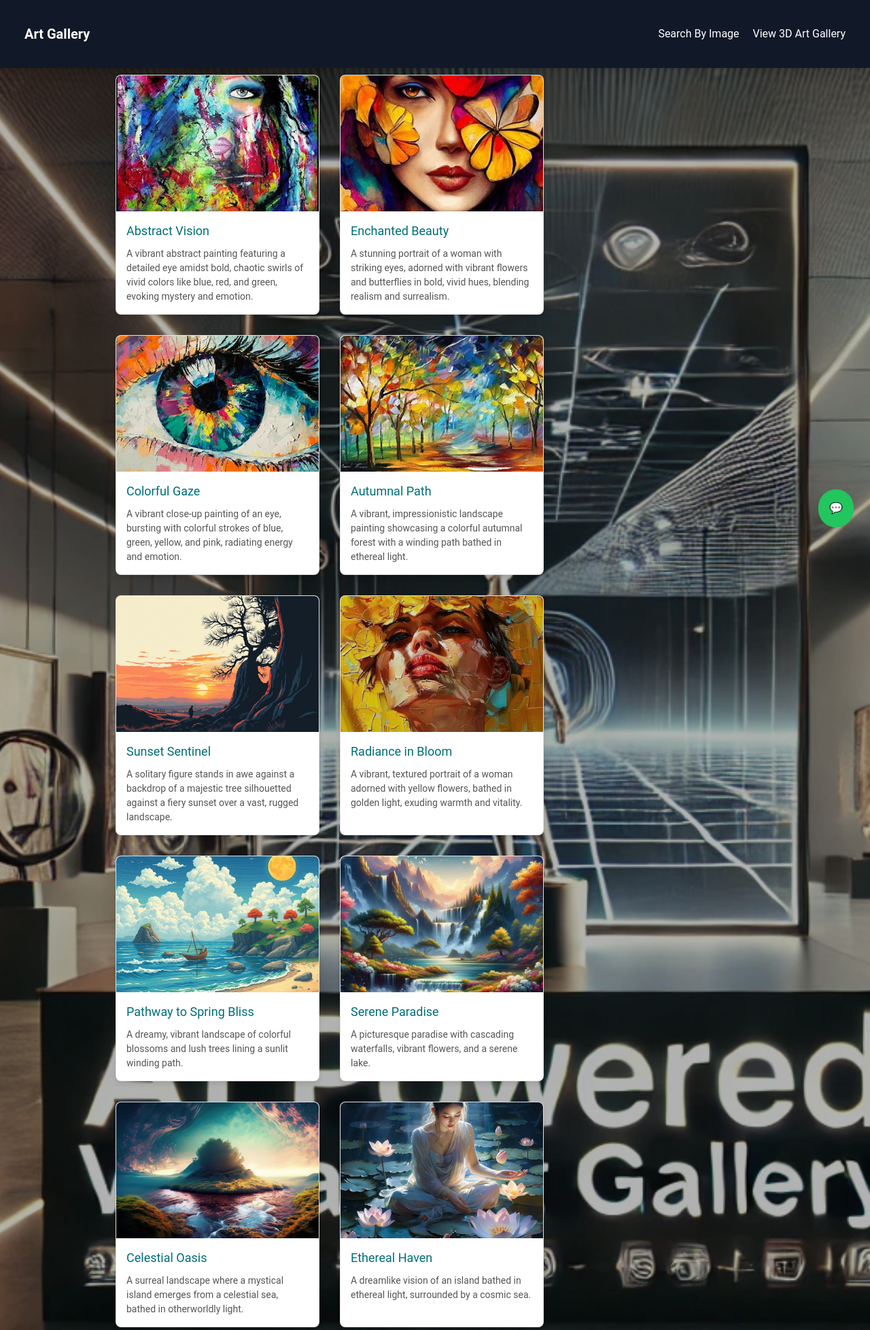
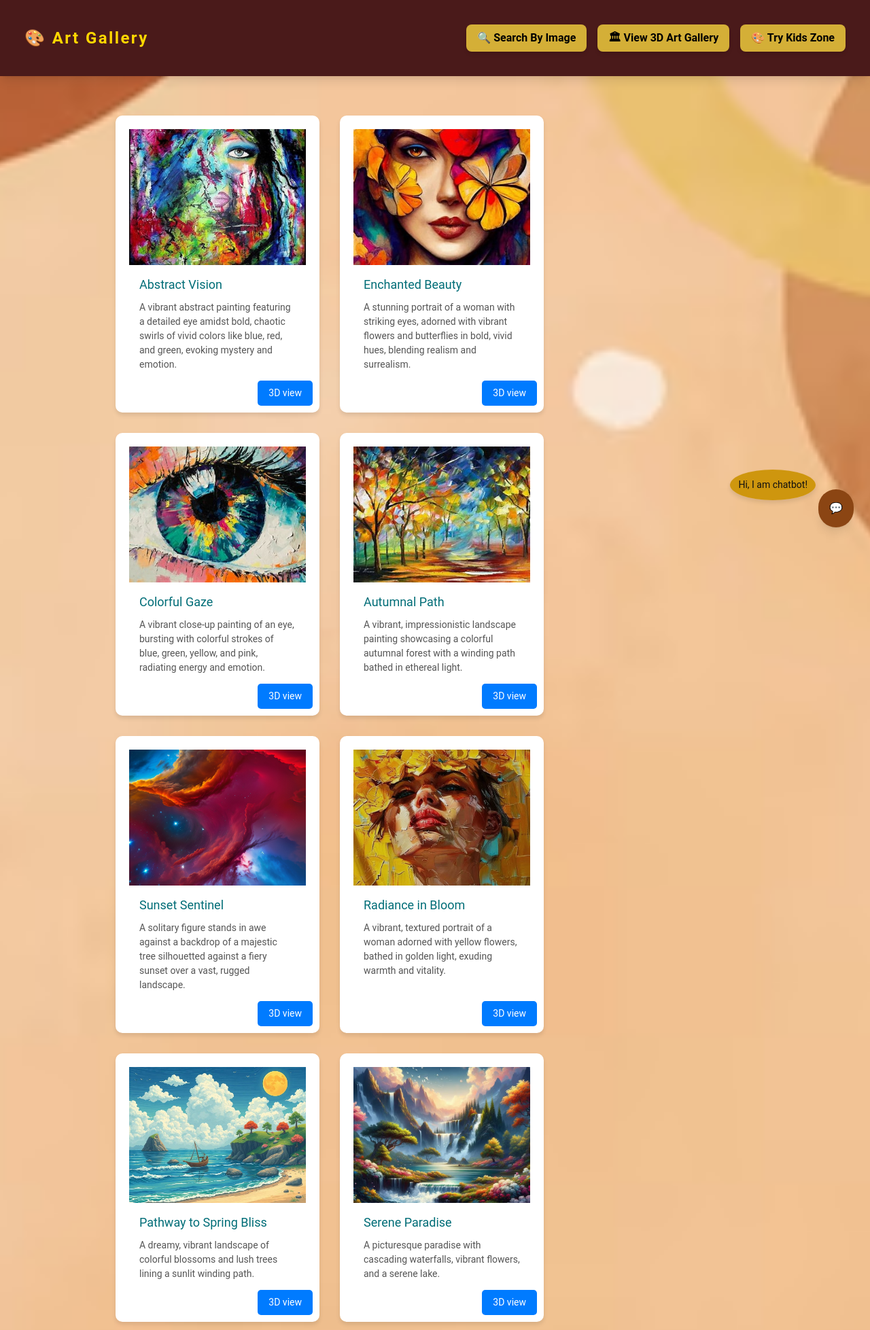
Before and after one commit to Sailajayadav/ai-powered-art-gallery-with-integrated-story-teller, a Flask app: page /home in a window 1280 px wide. Shown: the top 1957 px of the page at 68% size. Run offline with Flask 3, Linux system fonts and the light colour scheme; some libraries are stand-ins or nearby versions.

Commit message:
secind commit

```diff
--- a/app.py
+++ b/app.py
@@ -54,6 +54,11 @@ def signup():
     """Render the Sign-Up Page."""
     return render_template("signup.html")
 
+@app.route("/3d")
+def Threed():
+    """Render the Sign-Up Page."""
+    return render_template("3d.html")
+
 @app.route("/home")
 def home():
     """Render the Home Page."""
--- a/static/css/styles.css
+++ b/static/css/styles.css
@@ -3,12 +3,11 @@ body {
     font-family: 'Roboto', sans-serif;
     margin: 0;
     padding: 0;
-    background-image: url('background.jpg'); /* Replace with your image path */
+    background-image: url('watercolor-terracotta-background-design_23-2149536616.avif'); /* Replace with your image path */
     background-size: cover; /* Ensure the background image covers the entire page */
     background-position: center; /* Center the image */
     background-repeat: no-repeat; /* Prevent repeating the background image */
-    position: relative; /* Allow for overlay positioning */
-    color: #333; /* Dark charcoal for text */
+
 }
 #viewGalleryBtn {
     display: inline-block;
@@ -28,17 +27,7 @@ body {
 }
 
 /* Overlay for background image */
-body::before {
-    content: ''; /* Required for the overlay */
-    position: absolute;
-    top: 0;
-    left: 0;
-    width: 100%;
-    height: 100%;
-    background-color: black; /* Black overlay */
-    opacity: 0.3; /* 90% opacity */
-    z-index: -1; /* Ensure the overlay stays behind content */
-}
+
 
 .container {
     display: flex;
@@ -52,18 +41,19 @@ body::before {
     gap: 30px;
     justify-content: center;
     flex: 0 0 75%;
-    margin-top: 90px;
+    margin-top: 150px;
 }
 
 .card {
-    border: 1px solid #dddd;
-    border-radius: 8px;
-    overflow: hidden;
-    width: 300px;
-    box-shadow: 0 4px 6px rgba(0, 0, 0, 0.1);
-    background-color: #fff;
-    text-align: center;
-    transition: transform 0.2s ease, box-shadow 0.2s ease;
+    position: relative;
+    width: 300px; /* Adjust as needed */
+    padding: 20px;
+    background: white;
+    box-shadow: 0px 4px 6px rgba(0, 0, 0, 0.1);
+    border-radius: 10px;
+    display: flex;
+    flex-direction: column;
+    justify-content: space-between;
 }
 
 .card img {
@@ -75,8 +65,25 @@ body::before {
 .card-description {
     padding: 15px;
     text-align: left;
+    flex-grow: 1; /* Pushes the button to the bottom */
+    padding-bottom: 40px;
+}
+.card .button {
+    position: absolute;
+    bottom: 10px;
+    right: 10px;
+    padding: 8px 16px;
+    font-size: 14px;
+    background-color: #007BFF;
+    color: white;
+    border: none;
+    border-radius: 5px;
+    cursor: pointer;
 }
 
+.card .button:hover {
+    background-color: #0056b3;
+}
 .card h3 {
     font-size: 18px;
     margin: 0 0 10px;
--- a/static/data/data.json
+++ b/static/data/data.json
@@ -3,7 +3,7 @@
     { "title": "Enchanted Beauty", "description": "A stunning portrait of a woman with striking eyes, adorned with vibrant flowers and butterflies in bold, vivid hues, blending realism and surrealism.", "imageUrl": "static/images/art2.jpeg" },
     { "title": "Colorful Gaze", "description": "A vibrant close-up painting of an eye, bursting with colorful strokes of blue, green, yellow, and pink, radiating energy and emotion.", "imageUrl": "static/images/art3.jpeg" },
     { "title": "Autumnal Path", "description": "A vibrant, impressionistic landscape painting showcasing a colorful autumnal forest with a winding path bathed in ethereal light.", "imageUrl": "static/images/art4.jpeg" },
-    { "title": "Sunset Sentinel", "description": "A solitary figure stands in awe against a backdrop of a majestic tree silhouetted against a fiery sunset over a vast, rugged landscape.", "imageUrl": "static/images/art5.png" },
+    { "title": "Sunset Sentinel", "description": "A solitary figure stands in awe against a backdrop of a majestic tree silhouetted against a fiery sunset over a vast, rugged landscape.", "imageUrl": "static/images/image.png" },
     { "title": "Radiance in Bloom", "description": "A vibrant, textured portrait of a woman adorned with yellow flowers, bathed in golden light, exuding warmth and vitality.", "imageUrl": "static/images/art6.jpg" },
     { "title": "Pathway to Spring Bliss", "description": "A dreamy, vibrant landscape of colorful blossoms and lush trees lining a sunlit winding path.", "imageUrl": "static/images/art7.jpg" },
     { "title": "Serene Paradise", "description": "A picturesque paradise with cascading waterfalls, vibrant flowers, and a serene lake.", "imageUrl": "static/images/art8.jpg" },
--- a/static/js/scripts.js
+++ b/static/js/scripts.js
@@ -1,7 +1,13 @@
+document.addEventListener("DOMContentLoaded", function () {
     fetch('static/data/data.json')
         .then(response => response.json())
         .then(artPieces => {
             const container = document.getElementById("artCardsContainer");
+            if (!container) {
+                console.error("Container element not found!");
+                return;
+            }
+
             container.innerHTML = ""; // Clear existing content
 
             artPieces.forEach(art => {
@@ -13,6 +19,9 @@ fetch('static/data/data.json')
                     <div class="card-description">
                         <h3>${art.title}</h3>
                         <p>${art.description}</p>
+                        <a href="/3d">
+                            <button class="button">3D view</button>
+                        </a>
                     </div>
                 `;
 
@@ -33,6 +42,11 @@ const modalImage = document.getElementById('modalImage');
     const modalTitle = document.getElementById('modalTitle');
     const modalDescription = document.getElementById('modalDescription');
 
+    if (!modal || !closeModalBtn || !modalImage || !modalTitle || !modalDescription) {
+        console.error("Modal elements not found!");
+        return;
+    }
+
     // Function to open the modal and populate it with data
     function openModal(imageSrc, title, description) {
         modalImage.src = imageSrc;
@@ -49,9 +63,10 @@ function closeModal() {
     // Event listener to close the modal when the close button is clicked
     closeModalBtn.addEventListener('click', closeModal);
 
-// Event listener to close the modal if the user clicks outside of the modal content
+    // Event listener to close the modal if the user clicks outside the modal content
     window.addEventListener('click', (event) => {
         if (event.target === modal) {
             closeModal();
         }
     });
+});
--- a/templates/home.html
+++ b/templates/home.html
@@ -9,16 +9,15 @@
     <style>
         /* Tooltip styling */
         #chatbotTooltip {
-            position: absolute;
-            bottom: 80px;
-            right: 80px;
-            background-color: #ffffff;
-            color: #333333;
-            padding: 8px 12px;
-            border-radius: 8px;
-            font-size: 14px;
-            box-shadow: 0px 4px 6px rgba(0, 0, 0, 0.1);
-            display: none;
+            position: fixed;
+            bottom: 4rem;
+            right: 5rem;
+            background: rgba(204, 148, 6, 0.938);
+            color: rgb(17, 16, 16);
+            padding: 12px;
+            border-radius: 50%;
+            cursor: pointer;
+            display: block;
         }
     </style>
 </head>
@@ -26,15 +25,26 @@
 
     <!-- Main content section -->
     <div class="container">
-        <nav class="bg-gray-900 p-4 fixed w-full top-0 left-0 z-50 shadow-lg">
+        <nav class="bg-[#4A1A1A] p-4 fixed w-full top-0 left-0 z-50 shadow-lg">
             <div class="container mx-auto flex justify-between items-center">
-                <a href="#" class="text-white text-xl font-bold">Art Gallery</a>
-                <div class="space-x-4">
-                    <a href="{{ url_for('upload_image') }}" class="text-white hover:text-green-400">Search By Image</a>
-                    <a href="{{ url_for('second') }}" class="text-white hover:text-green-400">View 3D Art Gallery</a>
+                <a href="#" class="text-[#FFD700] text-2xl font-bold tracking-widest">🎨 Art Gallery</a>
+                <div class="flex space-x-4">
+                    <a href="{{ url_for('upload_image') }}"
+                       class="bg-[#D4AF37] text-black font-semibold px-4 py-2 rounded-lg shadow-md transition duration-300 transform hover:bg-[#B8860B] hover:scale-105 hover:shadow-lg">
+                       🔍 Search By Image
+                    </a>
+                    <a href="{{ url_for('second') }}"
+                       class="bg-[#D4AF37] text-black font-semibold px-4 py-2 rounded-lg shadow-md transition duration-300 transform hover:bg-[#B8860B] hover:scale-105 hover:shadow-lg">
+                       🏛 View 3D Art Gallery
+                    </a>
+                    <a href="https://kidcanvas.onrender.com/home"
+                       class="bg-[#D4AF37] text-black font-semibold px-4 py-2 rounded-lg shadow-md transition duration-300 transform hover:bg-[#B8860B] hover:scale-105 hover:shadow-lg">
+                       🎨 Try Kids Zone
+                    </a>
                 </div>
             </div>
         </nav>
+
         <!-- Art cards section -->
         <div class="art-cards" id="artCardsContainer">
             <!-- Cards will be dynamically generated here -->
@@ -52,22 +62,39 @@
         </div>
     </div>
 
-    <!-- Chatbot Popup -->
-    <div id="chatbotPopup" class="fixed bottom-6 right-6 bg-white p-4 rounded-lg shadow-lg hidden">
-        <div class="chatbot-header">
-            <h4>Hey..! How can I assist you?</h4>
-            <button id="closeChatbot" class="text-gray-500 hover:text-gray-700 text-xl">&times;</button>
-        </div>
-        <div class="chatbot-body">
-            <iframe width="350" height="430" allow="microphone;" src="https://console.dialogflow.com/api-client/demo/embedded/e2ac4541-eef5-49ae-a1d5-4d47ecdb1190"></iframe>
+   <!-- Chatbot Popup -->
+   <div id="chatbotPopup" class="fixed bottom-5 right-6 bg-gradient-to-br from-brown-700 to-yellow-600 p-6 rounded-3xl shadow-2xl hidden" style="width: 350px; height: 500px;">
+
+    <!-- Chatbot Header -->
+    <div class="text-center text-white font-bold text-xl p-2 border-b-2 border-white bg-[#8B4513] rounded-t-xl">
+        Hi..How can Help you..!
+    </div>
+
+
+
+    <!-- Chatbot Content -->
+    <div class="chatbot-body" style="height: calc(100% - 40px); background: rgba(255, 255, 255, 0.7); border-radius: 15px;">
+            <iframe
+                src="https://www.chatbase.co/chatbot-iframe/ll7F2mwUJaNoTFgXmW7PV"
+                width="100%"
+                height="100%"
+                frameborder="0"
+                style="border-radius: 12px; border: 4px solid rgba(255, 255, 255, 0.6);"
+            ></iframe>
         </div>
     </div>
+
+</div>
 
     <!-- Tooltip for Chatbot -->
     <div id="chatbotTooltip">Hi, I am chatbot!</div>
 
     <!-- Circular Chatbot button -->
-    <button id="chatbotButton" class="fixed bottom-6 right-6 bg-green-500 text-white rounded-full p-4 shadow-lg hover:bg-green-600 transition duration-300" onclick="toggleChatbot()">💬</button>
+    <button id="chatbotButton"
+        class="fixed bottom-6 right-6 bg-[#8B4513] text-white font-semibold rounded-full p-4 shadow-lg transition duration-300 transform hover:bg-[#A0522D] hover:scale-110 hover:shadow-xl"
+        onclick="toggleChatbot()">💬
+    </button>
+
 
     <!-- Link to JavaScript file -->
     <script src="{{ url_for('static', filename='js/scripts.js') }}"></script>
@@ -137,6 +164,7 @@
             document.getElementById("chatbotPopup").style.display = "none";
             document.getElementById("chatbotTooltip").style.display = "block"; // Show tooltip again
         };
+
     </script>
 
 </body>
```
Also changed, not shown: templates/3d.html (added, +26 -0 lines), templates/index.html (+45 -24 lines), templates/second.html (+5 -5 lines), templates/signup.html (+23 -11 lines), static/css/abc.avif (added), static/css/watercolor-terracotta-background-design_23-2149536616.avif (added), static/images/Rv.jpg (added), static/images/Rvit.jpg (added), static/images/image.png (added). Lines whose indentation alone changed are shown as unchanged.
